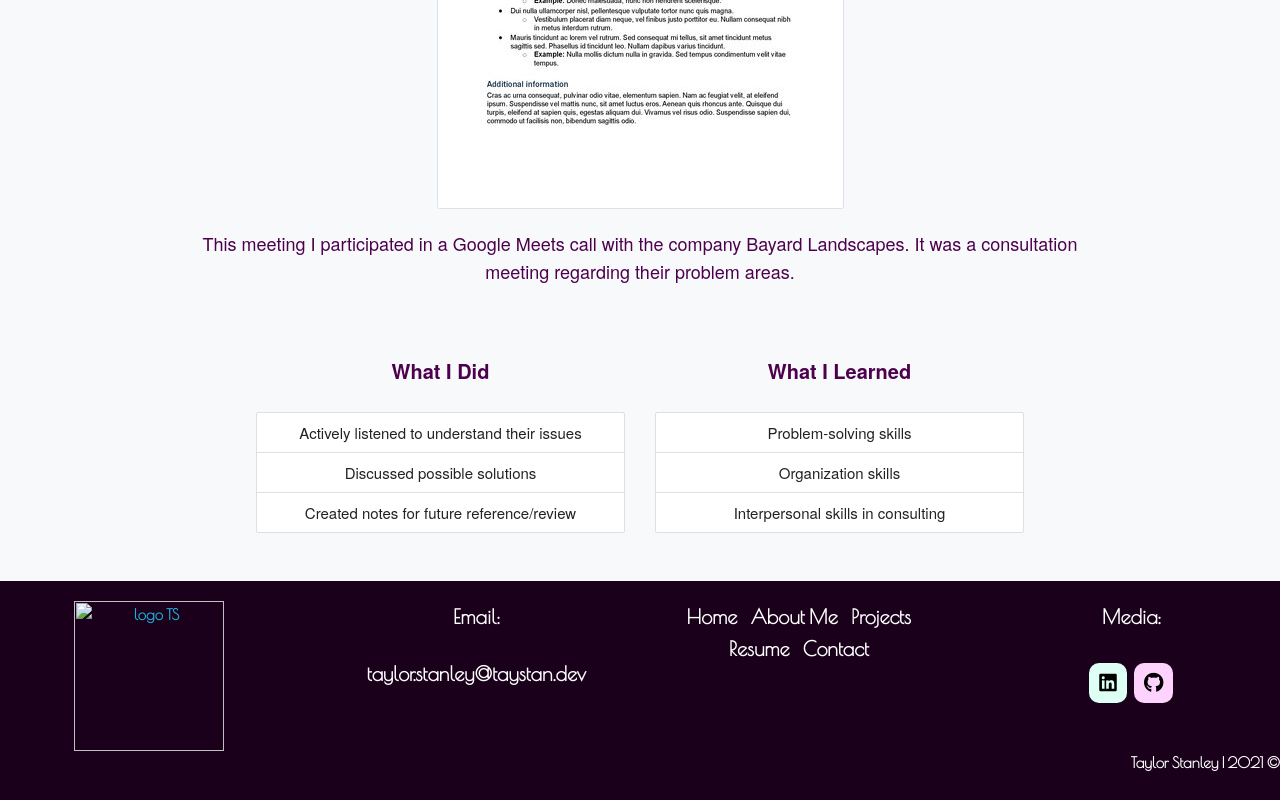
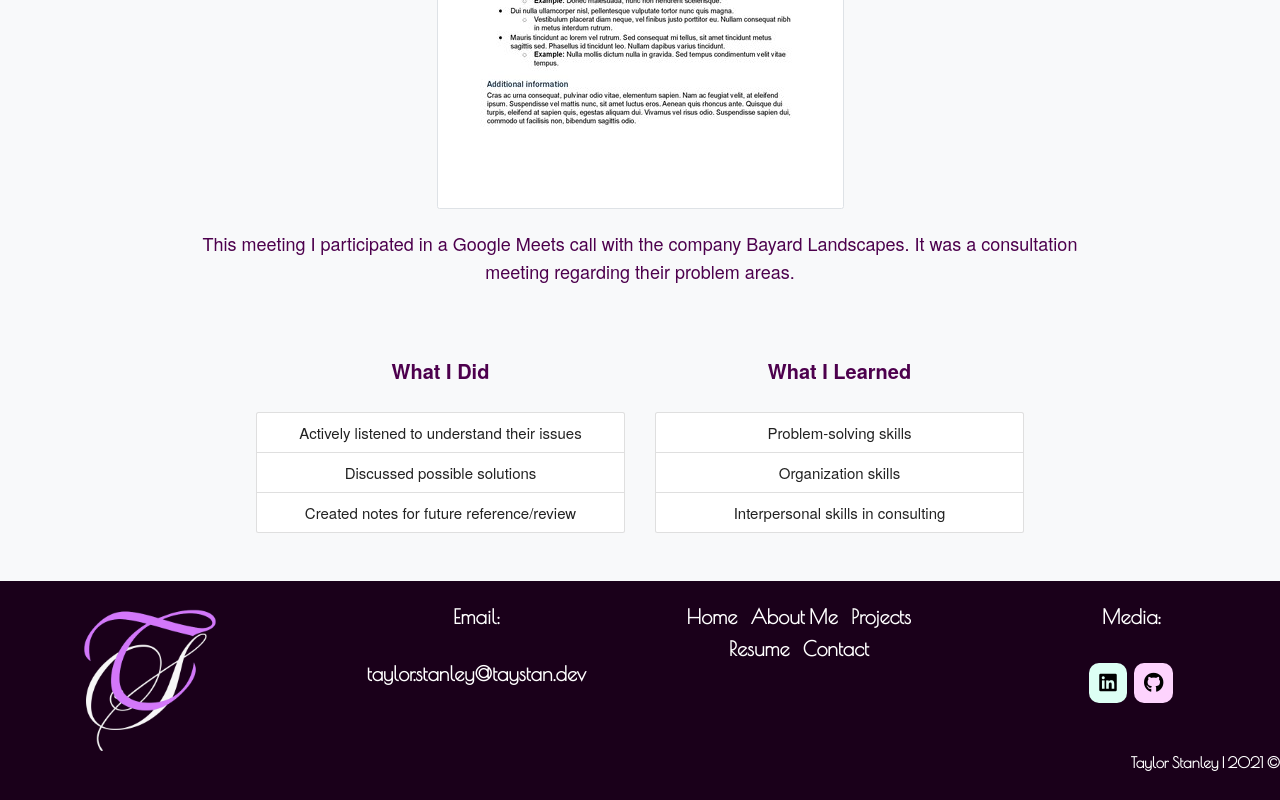
Before and after one commit to tam-114/internship2021, a plain HTML site: page index.html in a window 1280 px wide. Shown: the part 1646-2446 px from the top of the page. Drawn offline with nearby package versions, Linux system fonts and the light colour scheme.

Commit message:
corrected logo filename for footer

```diff
--- a/index.html
+++ b/index.html
@@ -620,7 +620,7 @@
 		<div class="row">
 			<div class="col-sm">
 				<a href="https://taystan.dev/">
-			  		<img src="image/taystan_logo.png" alt="logo TS" class="logo" width="150px" height="150px">
+			  		<img src="image/TS_logo.png" alt="logo TS" class="logo" width="150px" height="150px">
 			  	</a>
 			</div>
 			<div class="col-sm">
```
